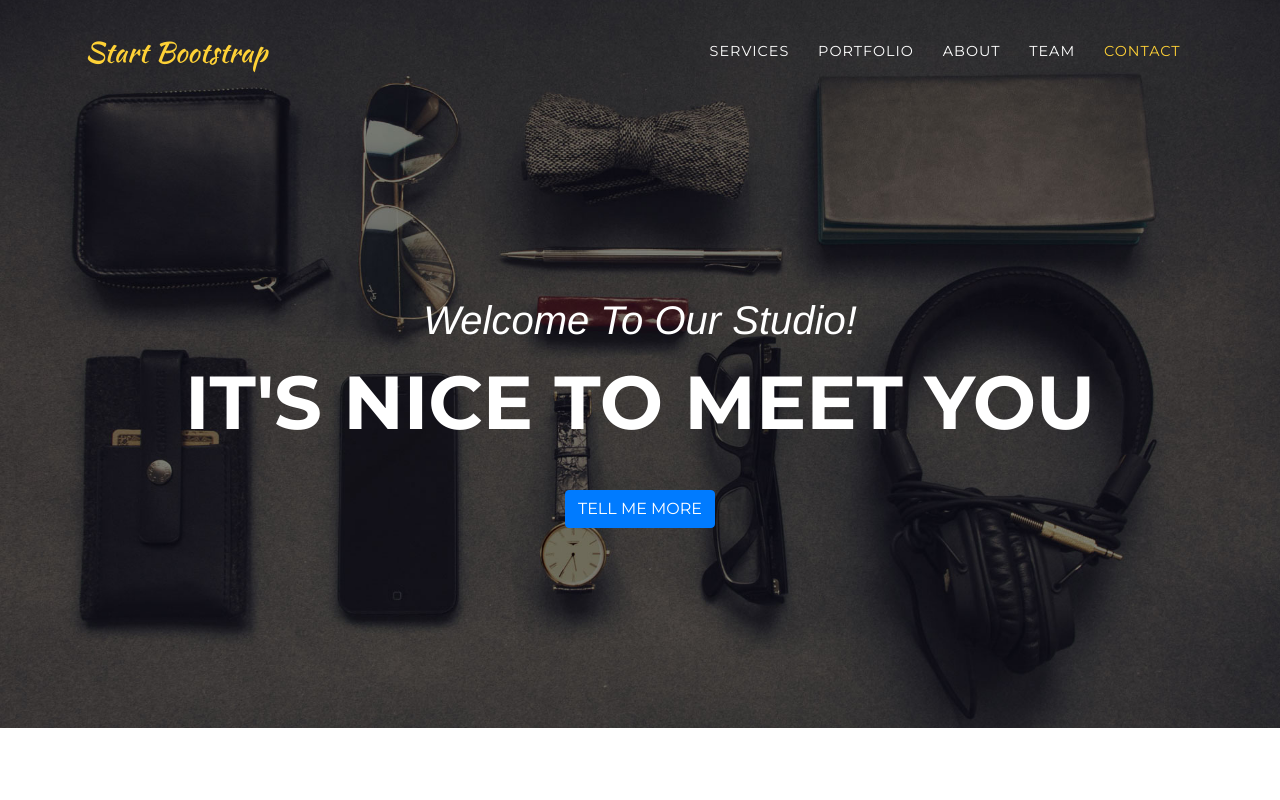
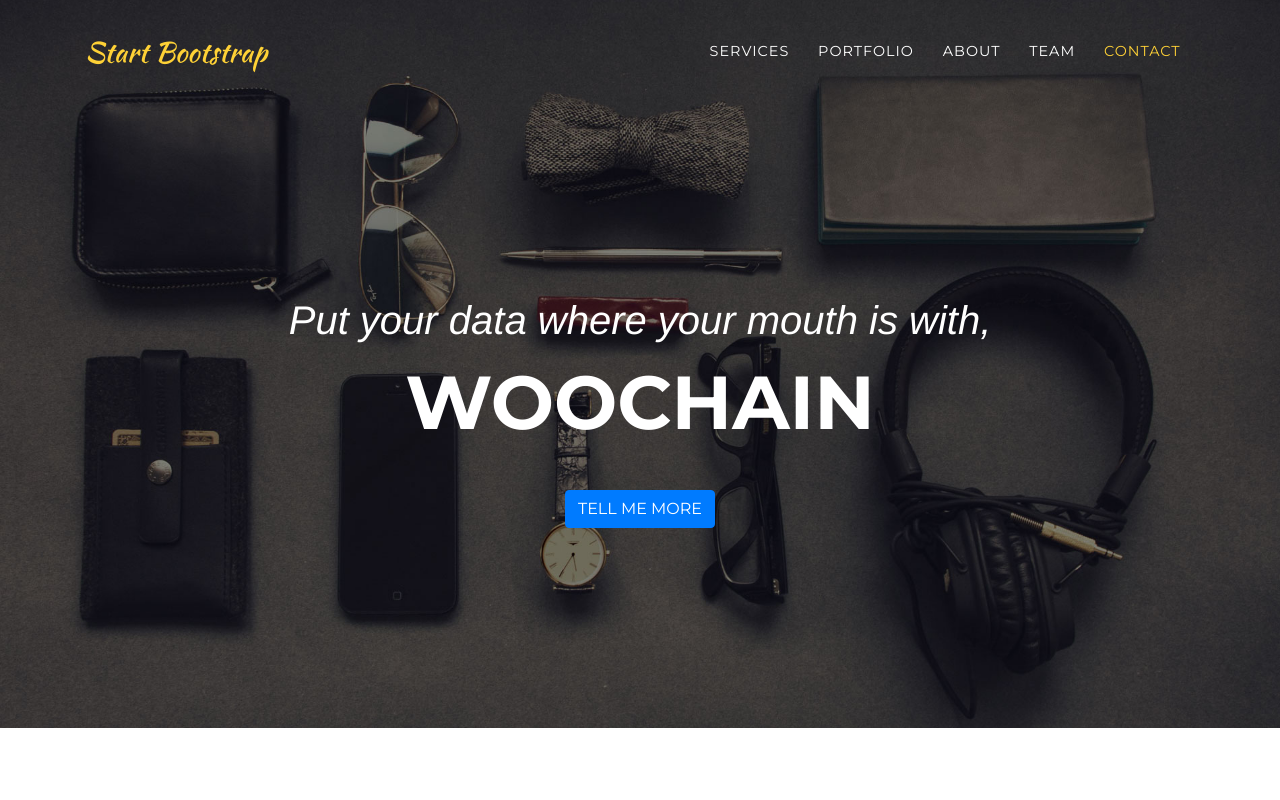
Before and after one commit to woochain/nirholas.github.io, a website with bundled scripts: page index.html in a window 1280 px wide. Shown: the top 800 px of the page. Built offline with nearby package versions, Linux system fonts and the light colour scheme; files whose address does not match are found by name; a web font is replaced by a local one.

Commit message:
Update index.html

```diff
--- a/index.html
+++ b/index.html
@@ -61,8 +61,8 @@
     <header class="masthead">
       <div class="container">
         <div class="intro-text">
-          <div class="intro-lead-in">Welcome To Our Studio!</div>
-          <div class="intro-heading text-uppercase">It's Nice To Meet You</div>
+          <div class="intro-lead-in">Put your data where your mouth is with, </div>
+          <div class="intro-heading text-uppercase">WooChain</div>
           <a class="btn btn-primary btn-xl text-uppercase js-scroll-trigger" href="#services">Tell Me More</a>
         </div>
       </div>
```
